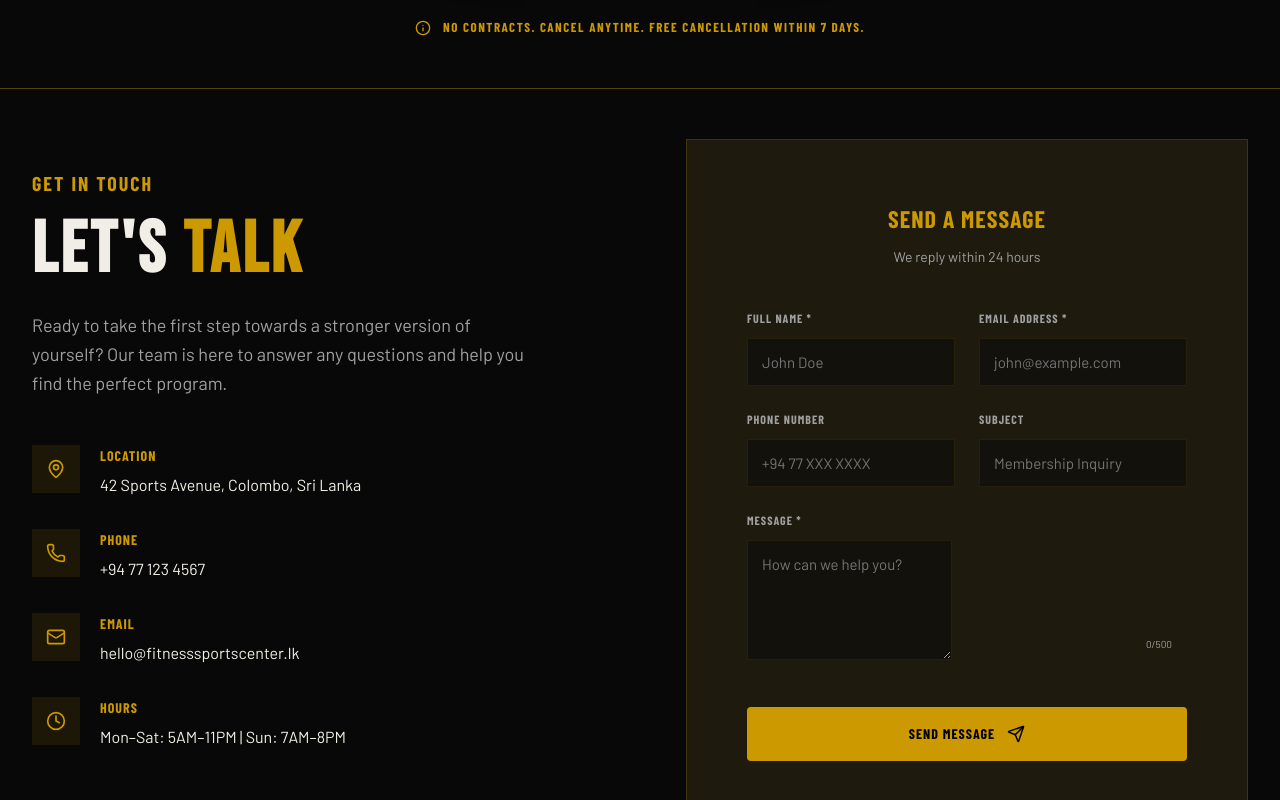
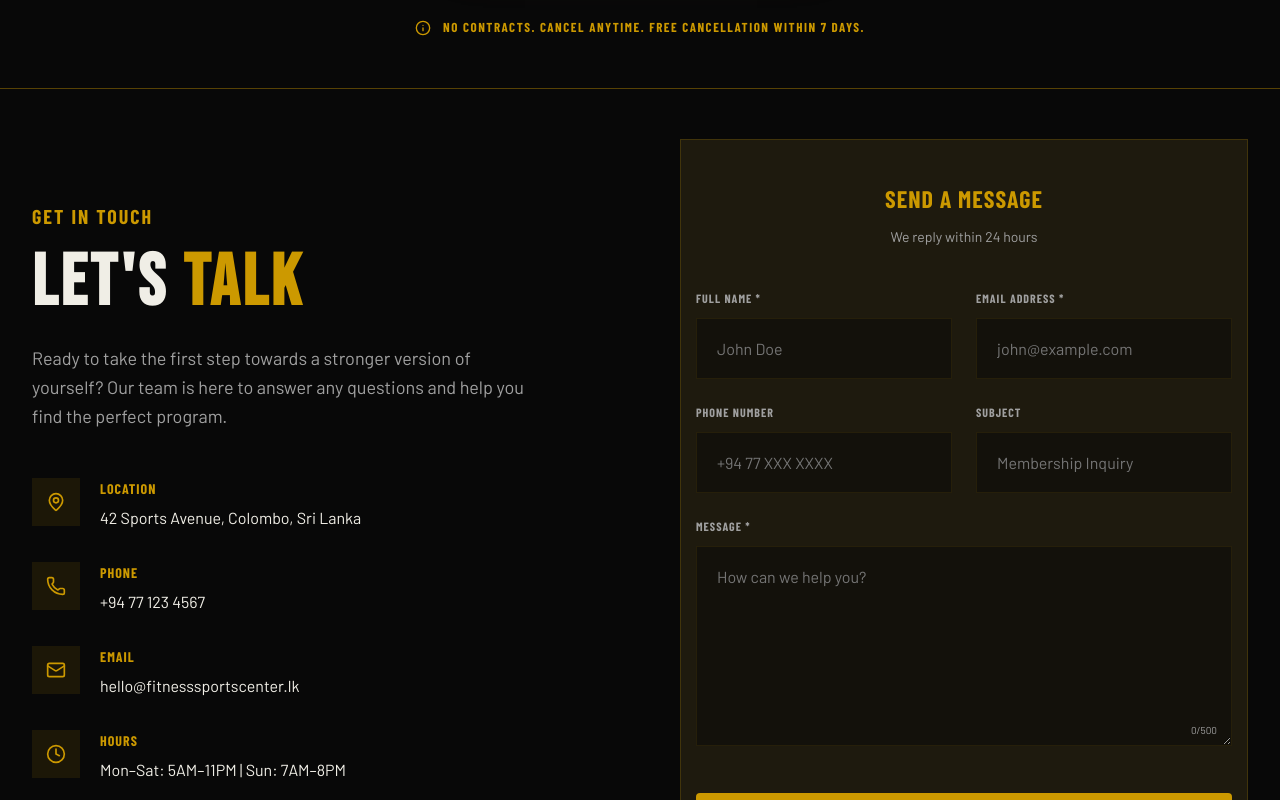
Before and after one commit to cheshanth-14/fitness_web, a React (Vite) app: page / in a window 1280 px wide. Shown: the part 5240-6040 px from the top of the page. Built offline with nearby package versions, Linux system fonts and the light colour scheme.

Commit message:
feat: add Contact section with a functional form, validation, and associated styling.

```diff
--- a/src/sections/Contact.css
+++ b/src/sections/Contact.css
@@ -8,7 +8,7 @@
 .contact-grid {
   display: grid;
   grid-template-columns: 1fr 1fr;
-  gap: 100px;
+  gap: 80px;
   align-items: center;
 }
 
@@ -96,7 +96,7 @@
 /* Right: Form Card */
 .contact-form-card {
   background-color: var(--bg-brown);
-  padding: 60px;
+  padding: 40px 15px;
   border: 1px solid rgba(204, 153, 0, 0.2);
   position: relative;
 }
@@ -150,13 +150,20 @@
 }
 
 .input-group input, .input-group textarea {
+  width: 100%;
+  box-sizing: border-box;
   background-color: rgba(8, 8, 8, 0.5);
   border: 1px solid rgba(204, 153, 0, 0.1);
-  padding: 14px;
+  padding: 20px;
   color: var(--text-white);
   font-family: var(--font-body);
-  font-size: 15px;
+  font-size: 16px;
   transition: var(--transition-smooth);
+}
+
+.input-group textarea {
+  resize: vertical;
+  min-height: 200px;
 }
 
 .input-group input:focus, .input-group textarea:focus {
--- a/src/sections/Contact.jsx
+++ b/src/sections/Contact.jsx
@@ -163,7 +163,7 @@ const Contact = () => {
                   value={formData.message}
                   onChange={handleChange}
                   placeholder="How can we help you?"
-                  rows="5"
+                  rows="8"
                   className={errors.message ? 'error' : ''}
                 ></textarea>
                 <div className="char-count">{formData.message.length}/500</div>
```
